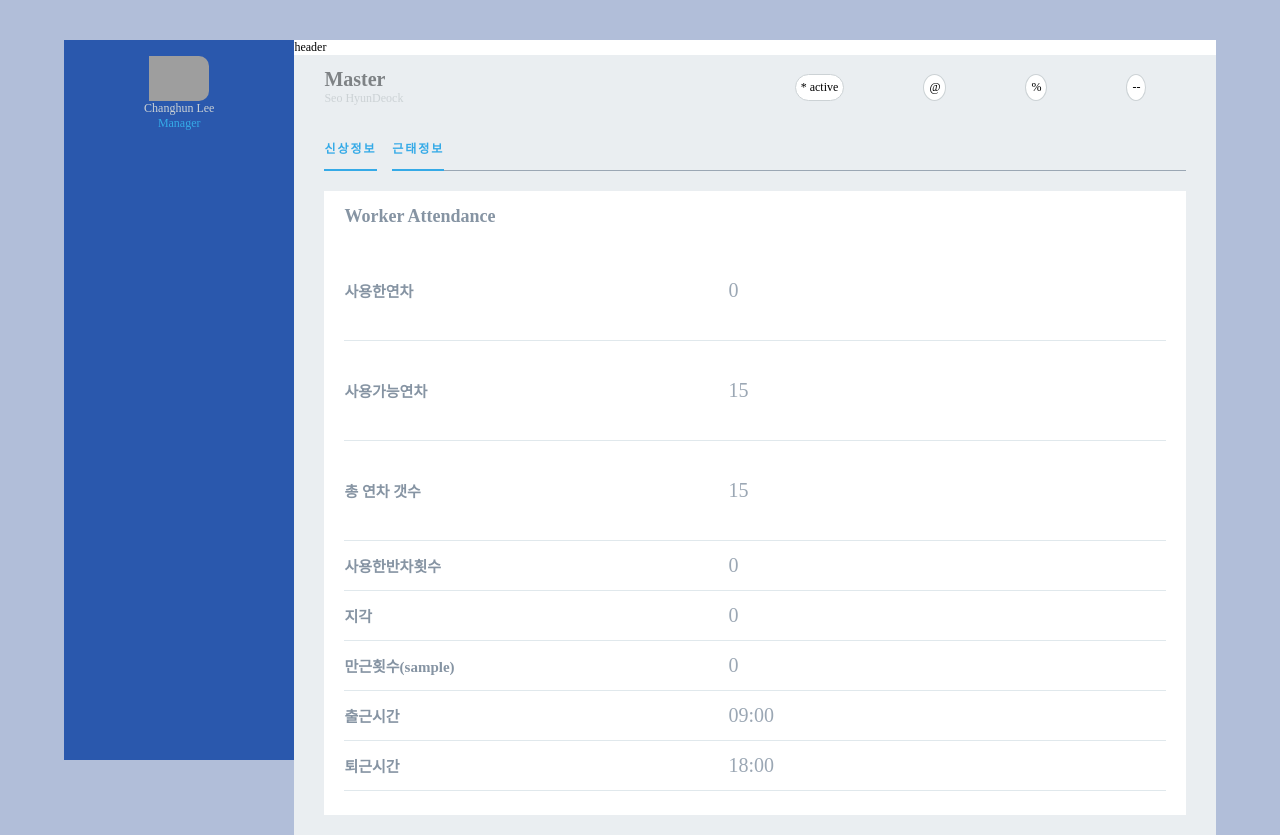
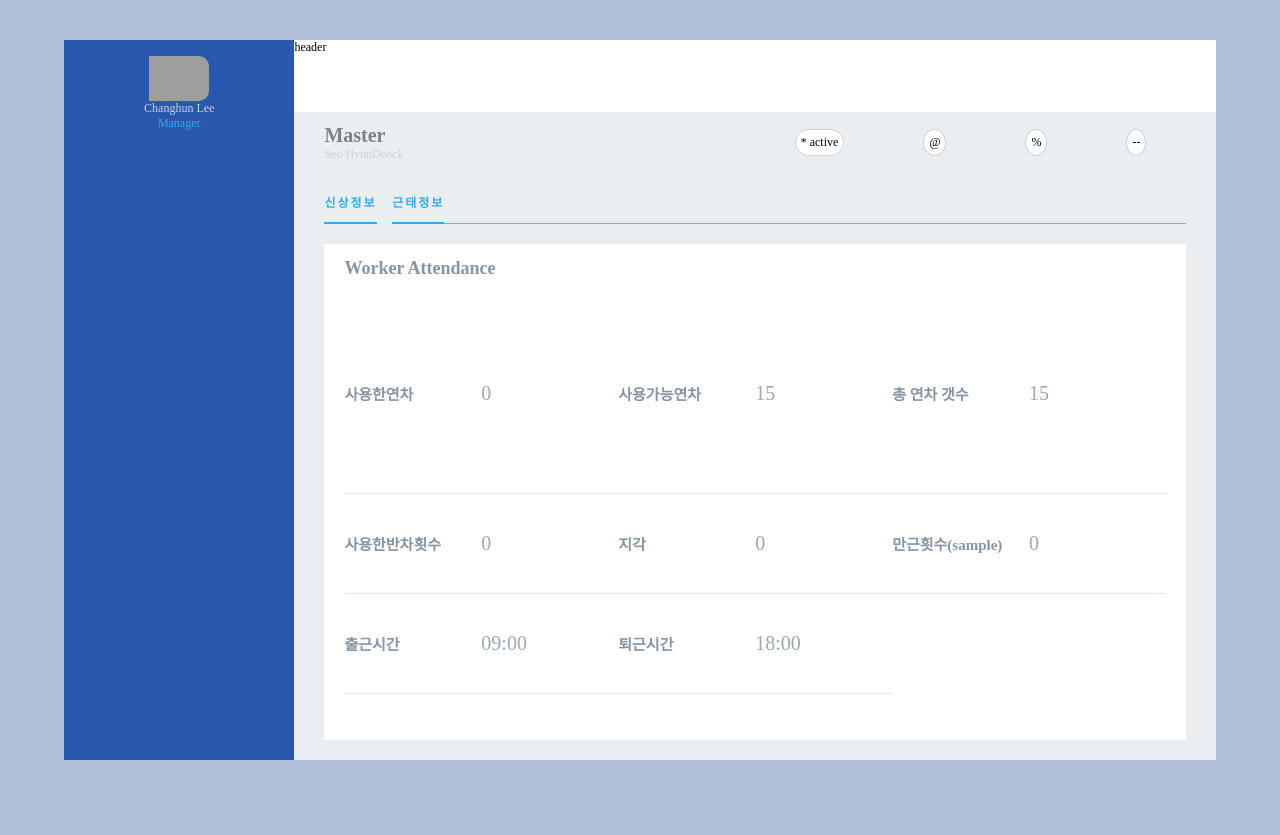
Before and after one commit to wakie92/React_Management_App, a React (Create React App) app: page /workerinfo/attendance in a window 1280 px wide. After the commit the page ends 800 px from the top, so only its background shows below. Built offline with nearby package versions, Linux system fonts and the light colour scheme; grey boxes are pictures that could not be loaded.

Commit message:
Mobile version infopage

```diff
--- a/src/components/UI/Main/Main.module.scss
+++ b/src/components/UI/Main/Main.module.scss
@@ -15,5 +15,6 @@
     flex-direction: column;
     align-items: center;
     padding: 0 30px;
+    height: 100%;
   }
 }
--- a/src/components/UI/Main/MainWorkerDetailInfo/MainWorkerDetailInfo.module.scss
+++ b/src/components/UI/Main/MainWorkerDetailInfo/MainWorkerDetailInfo.module.scss
@@ -30,7 +30,18 @@
       grid-row : span 2;
     }
   }
-  @media screen and (min-width : 1024px) {
-    display: none;
+  @media screen and (min-width : 768px) {
+    // display: none;
+    .InputForm {
+      grid-template-columns: 1fr 2fr 1fr 2fr;
+      grid-template-rows: repeat(7, 60px);
+
+    }
+  }
+  @media screen and (min-width : 1300px) {
+    .InputForm {
+      grid-template-columns: 1fr 2fr 1fr 2fr;
+      grid-template-rows: repeat(6, 60px);
+    }
   }
 }
--- a/src/components/UI/Main/MainWorkerInfoAttendance/MainWorkerInfoAttendance.module.scss
+++ b/src/components/UI/Main/MainWorkerInfoAttendance/MainWorkerInfoAttendance.module.scss
@@ -10,13 +10,13 @@
     display: grid;
     grid-template-columns: 30vw calc(100% - 30vw);
     grid-template-rows: repeat(11, 50px);
-    grid-template-areas:
-    "UY UYC"
-    "UY UYC"
-    "AY AYC"
-    "AY AYC"
-    "TY TYC"
-    "TY TYC";
+    // grid-template-areas:
+    // "UY UYC"
+    // "UY UYC"
+    // "AY AYC"
+    // "AY AYC"
+    // "TY TYC"
+    // "TY TYC";
     div {
       border-bottom : 1px solid $inputUnderLine;
       display: flex;
@@ -34,6 +34,23 @@
       color : $inputLetter;
       font-weight: 700;
     }
+    .UsedYv, .UsedYvCnt , .AvailableYV, .AvailableYvCnt, .TotalYv, .TotalYvCnt{
+      grid-row : span 2;
+    }
+  }
+
+  @media screen and (min-width : 768px) {
+    .InputForm {
+      display: grid;
+      grid-template-columns: repeat(4, 1fr);
+      grid-template-rows: repeat(6, 100px);
+      grid-template-areas:
+      "UY UYC"
+      "UY UYC"
+      "AY AYC"
+      "AY AYC"
+      "TY TYC"
+      "TY TYC";
       .UsedYv {
         grid-area : UY;
       }
@@ -54,3 +71,15 @@
       }
     }
   }
+  @media screen and (min-width : 1024px) {
+    .InputForm {
+      display: grid;
+      grid-template-columns: repeat(6, 1fr);
+      grid-template-rows: repeat(4, 100px);
+      grid-template-areas:
+      "UY UYC AY AYC TY TYC"
+      "UY UYC AY AYC TY TYC"
+      ;
+    }
+  }
+}
```
Lines whose indentation alone changed are shown as unchanged.
